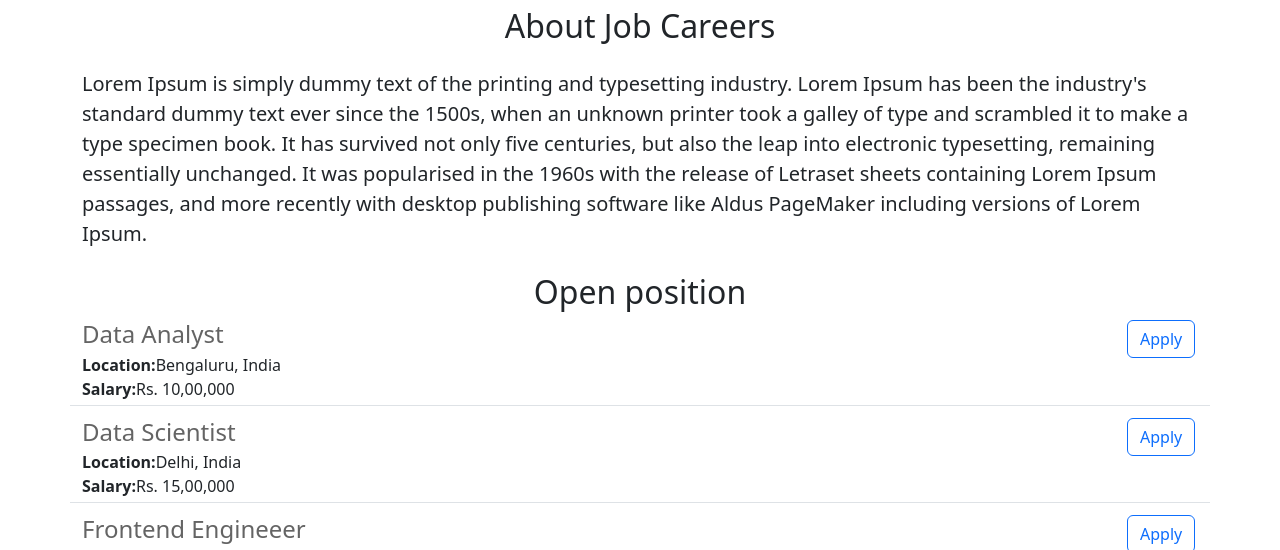
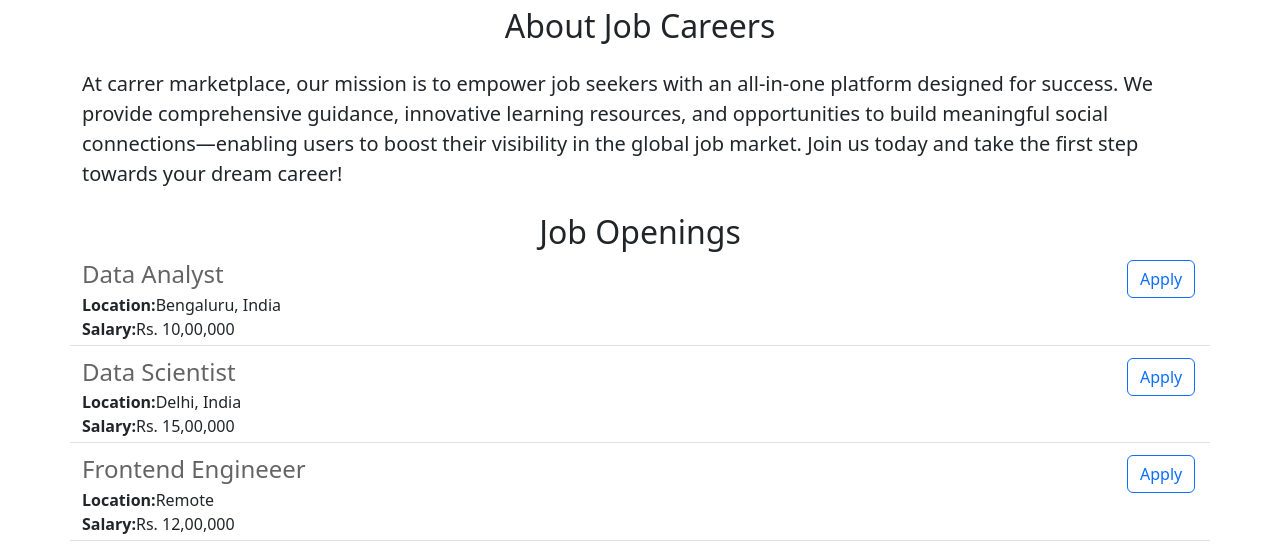
Before and after one commit to VRAI-02/job-careers-website-V3, a Flask app: page / in a window 1280 px wide. Shown: the part 481-1031 px from the top of the page. Run offline with Flask 3, Linux system fonts and the light colour scheme.

Commit message:
Made some changes in labels and about section

```diff
--- a/app.py
+++ b/app.py
@@ -25,7 +25,7 @@
 
 @app.route("/")
 def hello_job():
-  return render_template('home.html', jobs=JOBS, company_name='Job')
+  return render_template('home.html', jobs=JOBS, company_name='Career')
 
 @app.route("/api/jobs")
 def list_jobs():
--- a/templates/home.html
+++ b/templates/home.html
@@ -3,7 +3,7 @@
   <head>
     <meta charset="utf-8">
     <meta name="viewport" content="width=device-width, initial-scale=1">
-    <title> job careers</title>
+    <title>Career Marketplace</title>
     <link href="https://cdn.jsdelivr.net/npm/bootstrap@5.3.5/dist/css/bootstrap.min.css" rel="stylesheet" integrity="sha384-SgOJa3DmI69IUzQ2PVdRZhwQ+dy64/BUtbMJw1MZ8t5HZApcHrRKUc4W0kG879m7" crossorigin="anonymous">
     <style>
       #banner {
@@ -16,12 +16,12 @@
    <body>
      <div class = "container">
     <h1 class="text-center mt-2 mb-4">
-      {{company_name}} Careers </h1>
+      {{company_name}} Marketplace </h1>
      <img class = "img-fluid" id ="banner" src = "https://64fdb7d0-7c98-431c-bad2-e3d77f1fa212-00-wdy3d8hwsw57.sisko.replit.dev/static/banner.jpeg">
      <h2 class="text-center mt-2 mb-4"> About Job Careers</h2>
-     <p class="lead"> Lorem Ipsum is simply dummy text of the printing and typesetting industry. Lorem Ipsum has been the industry's standard dummy text ever since the 1500s, when an unknown printer took a galley of type and scrambled it to make a type specimen book. It has survived not only five centuries, but also the leap into electronic typesetting, remaining essentially unchanged. It was popularised in the 1960s with the release of Letraset sheets containing Lorem Ipsum passages, and more recently with desktop publishing software like Aldus PageMaker including versions of Lorem Ipsum.
+     <p class="lead"> At carrer marketplace, our mission is to empower job seekers with an all-in-one platform designed for success. We provide comprehensive guidance, innovative learning resources, and opportunities to build meaningful social connections—enabling users to boost their visibility in the global job market. Join us today and take the first step towards your dream career!
      </p>
-     <h2 class="text-center mt-4">Open position</h2>
+     <h2 class="text-center mt-4">Job Openings</h2>
        <div>
           {% for job in jobs %}
             {% include 'jobitem.html' %}
```
